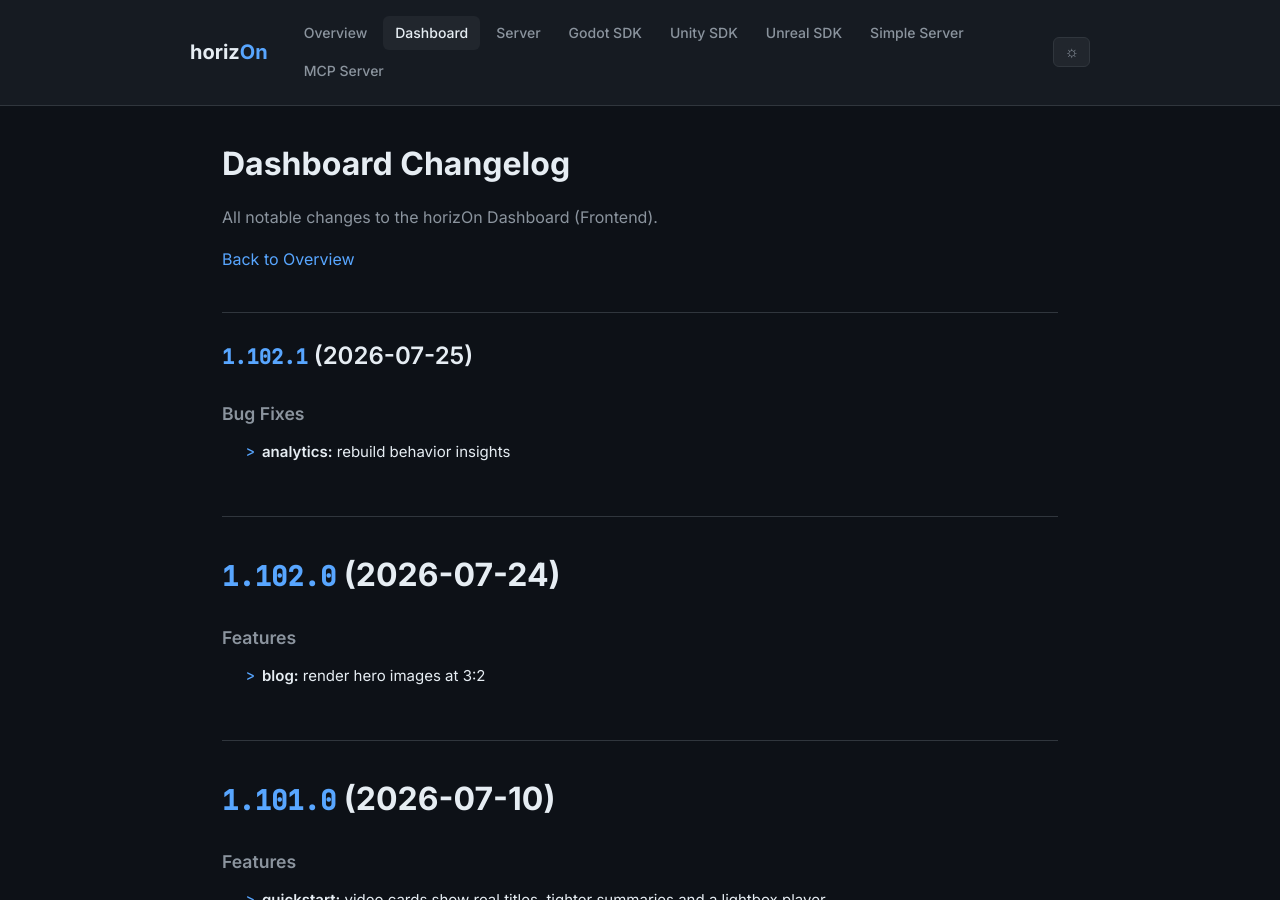
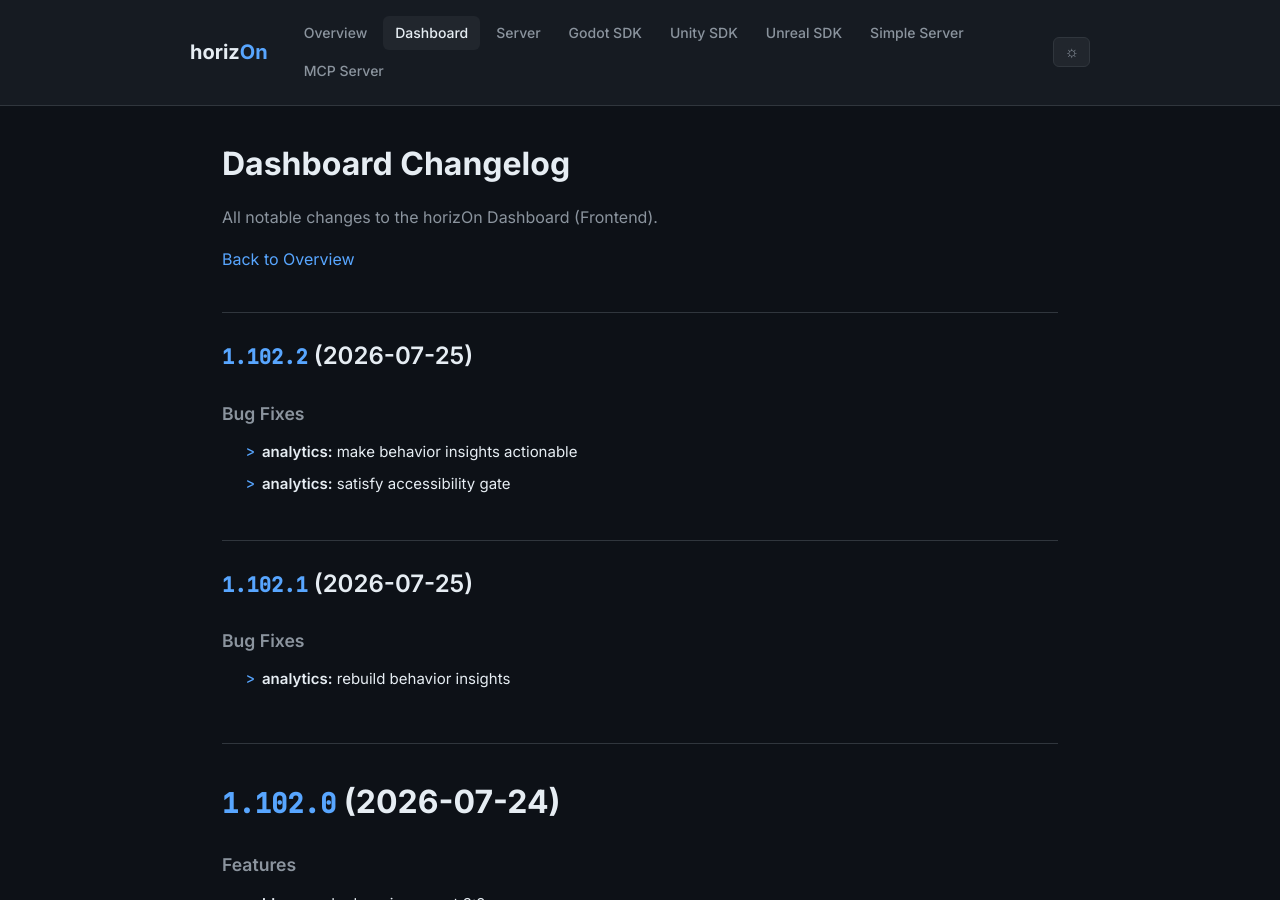
Before and after one commit to ProjectMakersDE/horizOn-Changelog, a Jekyll site: the page built from dashboard-changelog.md, in a window 1280 px wide and 900 px high. Built offline with Jekyll 4.4.1, drawn with Linux system fonts in a browser that asks for light colours.

Commit message:
chore: reconcile changelogs

```diff
--- a/dashboard-changelog.md
+++ b/dashboard-changelog.md
@@ -8,6 +8,14 @@ title: Dashboard Changelog
 All notable changes to the horizOn Dashboard (Frontend).
 
 [Back to Overview](.)
+
+## [1.102.2](https://github.com/ProjectMakersDE/horizOn-Dashboard/compare/v1.102.1...v1.102.2) (2026-07-25)
+
+
+### Bug Fixes
+
+* **analytics:** make behavior insights actionable ([17f180a](https://github.com/ProjectMakersDE/horizOn-Dashboard/commit/17f180aca486f3b2c2cee43457a2a99074d71ac6))
+* **analytics:** satisfy accessibility gate ([97ae945](https://github.com/ProjectMakersDE/horizOn-Dashboard/commit/97ae945a4f8b281801523faede7fdc55bda4433d))
 
 ## [1.102.1](https://github.com/ProjectMakersDE/horizOn-Dashboard/compare/v1.102.0...v1.102.1) (2026-07-25)
 
```
Also changed, not shown: index.md (+1 -1 lines).
